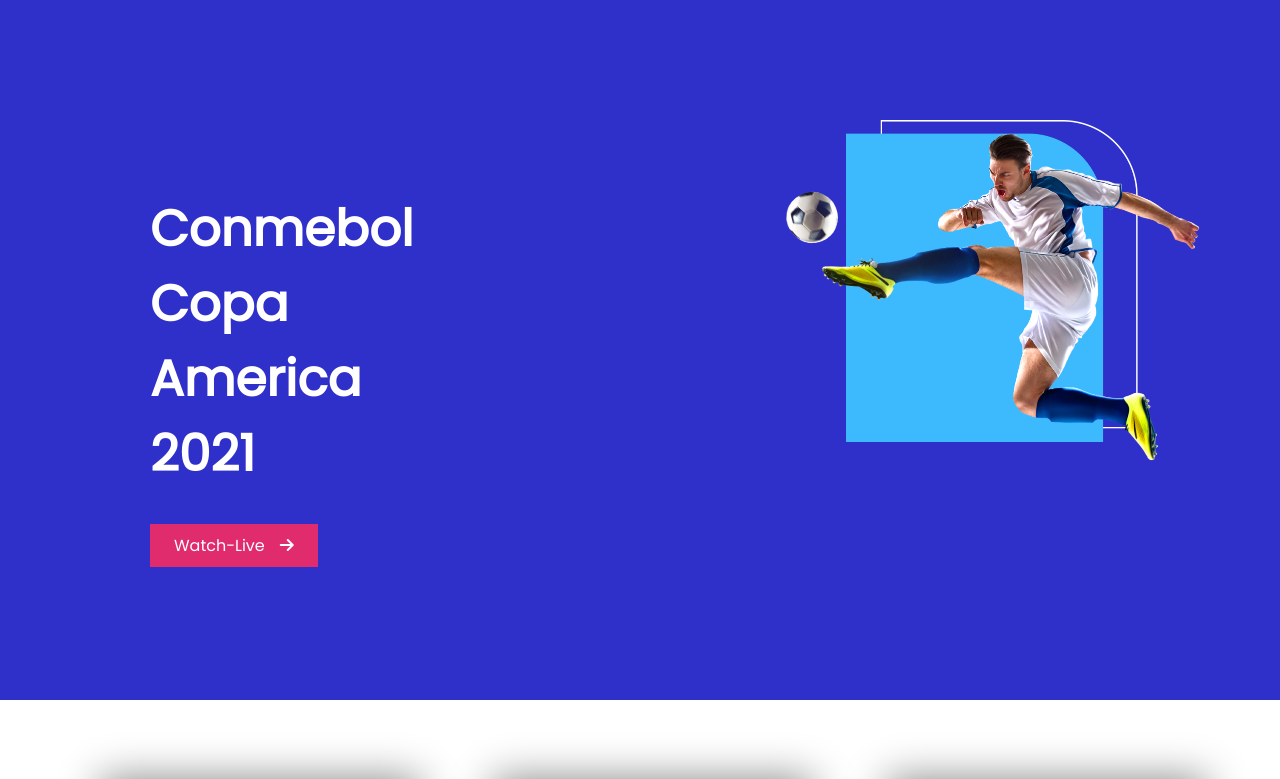
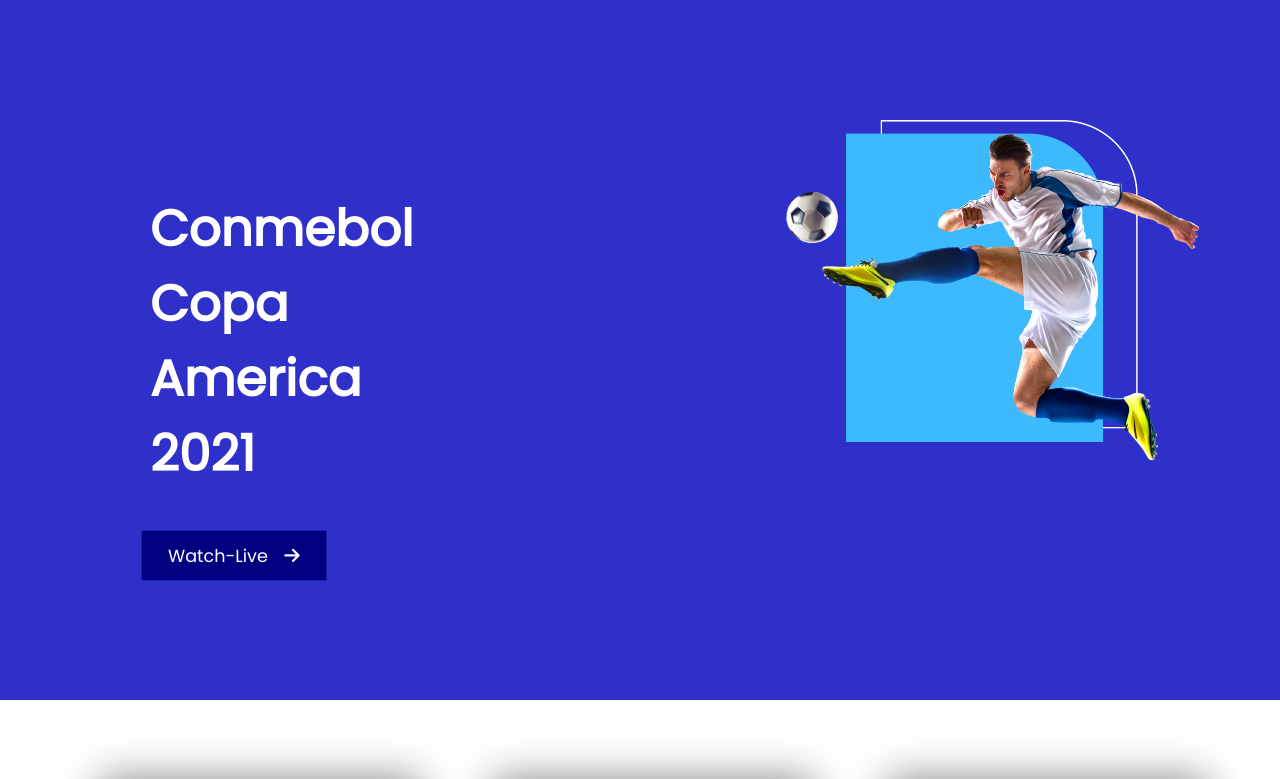
Before and after one commit to Web-learner1/responsive-football-main, a plain HTML site: page index.html in a window 1280 px wide. In both pictures the pointer is over the link "Watch-Live". Shown: the top 779 px of the page. Drawn offline with Linux system fonts and the light colour scheme.

Commit message:
hover effect added

```diff
--- a/style.css
+++ b/style.css
@@ -27,6 +27,12 @@ body{
     background-color: #E02C6D;
     padding: 10px 24px;
     color: white;
+    display: inline-block;
+    transition: transform 1s;
+}
+.watch-live:hover{
+    transform: scale(1.1);
+    background-color: navy;
 }
 .section-image img{
     width: 60%;
@@ -89,6 +95,11 @@ body{
     color: white;
     display: inline-block;
     margin-top: 24px;
+    transition: transform 1s ;
+}
+.watch-now:hover{
+    background-color: lightseagreen;
+    transform: scale(1.1);
 }
 .fa-arrow-right{
     margin-left: 15px;
```
